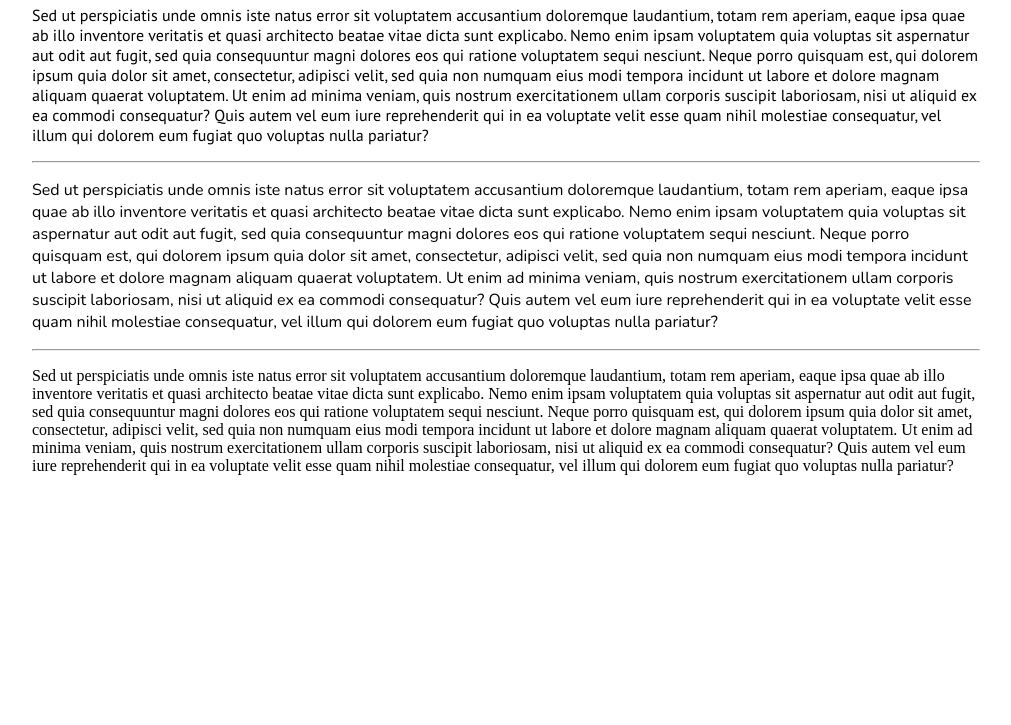
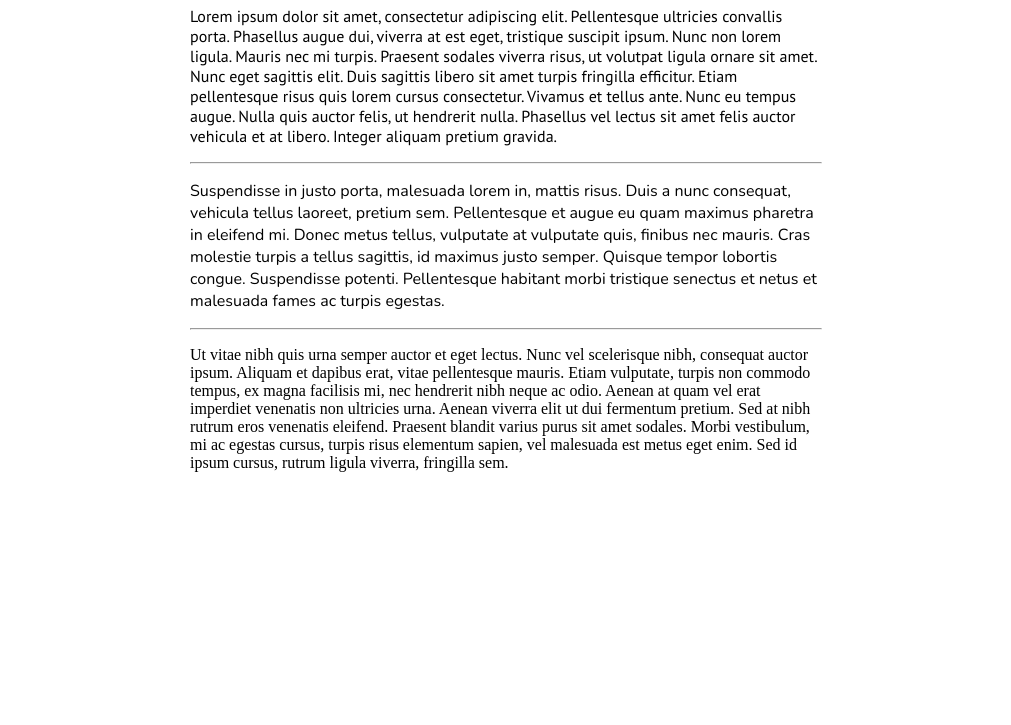
Before and after one commit to fredb77/Google-Fonts, a plain HTML site: page index.html in a window 1280 px wide. Shown: the part 75-800 px from the top of the page, without its empty margins (134-1145 px from the left). Drawn offline with nearby package versions, Linux system fonts and the light colour scheme.

Commit message:
Fixade lite

```diff
--- a/index.html
+++ b/index.html
@@ -4,7 +4,7 @@
     <meta charset="UTF-8">
     <meta name="viewport" content="width=device-width, initial-scale=1.0">
     <meta http-equiv="X-UA-Compatible" content="ie=edge">
-    <link href="https://fonts.googleapis.com/css?family=Nunito|PT+Sans|Signika&display=swap|
+    <link href="https://fonts.googleapis.com/css?family=Nunito|PT+Sans|Signika&display=swap|Modak|
                 fire-animation|outline|Shojumaru&effect=3d|fire-animation|outline" rel="stylesheet">
     <title>Google Fonts</title>
     <link rel="stylesheet" href="style.css">
@@ -13,36 +13,26 @@
     <div>
         <h1>Övning: Google Fonts</h1>
         <p class="p1">
-            Sed ut perspiciatis unde omnis iste natus error sit voluptatem accusantium doloremque laudantium, totam rem aperiam,
-            eaque ipsa quae ab illo inventore veritatis et quasi architecto beatae vitae dicta sunt explicabo. Nemo enim ipsam
-            voluptatem quia voluptas sit aspernatur aut odit aut fugit, sed quia consequuntur magni dolores eos qui ratione
-            voluptatem sequi nesciunt. Neque porro quisquam est, qui dolorem ipsum quia dolor sit amet, consectetur, adipisci
-            velit, sed quia non numquam eius modi tempora incidunt ut labore et dolore magnam aliquam quaerat voluptatem.
-            Ut enim ad minima veniam, quis nostrum exercitationem ullam corporis suscipit laboriosam, nisi ut aliquid ex ea commodi
-            consequatur? Quis autem vel eum iure reprehenderit qui in ea voluptate velit esse quam nihil molestiae consequatur, vel illum
-            qui dolorem eum fugiat quo voluptas nulla pariatur?
+            Lorem ipsum dolor sit amet, consectetur adipiscing elit. Pellentesque ultricies convallis porta. Phasellus augue dui,
+            viverra at est eget, tristique suscipit ipsum. Nunc non lorem ligula. Mauris nec mi turpis. Praesent sodales viverra risus,
+            ut volutpat ligula ornare sit amet. Nunc eget sagittis elit. Duis sagittis libero sit amet turpis fringilla efficitur.
+            Etiam pellentesque risus quis lorem cursus consectetur. Vivamus et tellus ante. Nunc eu tempus augue. Nulla quis auctor
+            felis, ut hendrerit nulla. Phasellus vel lectus sit amet felis auctor vehicula et at libero. Integer aliquam pretium gravida.
         </p>
         <hr>
         <p id="p2" class="font-effect-outline">
-            Sed ut perspiciatis unde omnis iste natus error sit voluptatem accusantium doloremque laudantium, totam rem aperiam,
-            eaque ipsa quae ab illo inventore veritatis et quasi architecto beatae vitae dicta sunt explicabo. Nemo enim ipsam
-            voluptatem quia voluptas sit aspernatur aut odit aut fugit, sed quia consequuntur magni dolores eos qui ratione
-            voluptatem sequi nesciunt. Neque porro quisquam est, qui dolorem ipsum quia dolor sit amet, consectetur, adipisci
-            velit, sed quia non numquam eius modi tempora incidunt ut labore et dolore magnam aliquam quaerat voluptatem.
-            Ut enim ad minima veniam, quis nostrum exercitationem ullam corporis suscipit laboriosam, nisi ut aliquid ex ea commodi
-            consequatur? Quis autem vel eum iure reprehenderit qui in ea voluptate velit esse quam nihil molestiae consequatur, vel illum
-            qui dolorem eum fugiat quo voluptas nulla pariatur?
+            Suspendisse in justo porta, malesuada lorem in, mattis risus. Duis a nunc consequat, vehicula tellus laoreet, pretium sem.
+            Pellentesque et augue eu quam maximus pharetra in eleifend mi. Donec metus tellus, vulputate at vulputate quis, finibus nec
+            mauris. Cras molestie turpis a tellus sagittis, id maximus justo semper. Quisque tempor lobortis congue. Suspendisse potenti.
+            Pellentesque habitant morbi tristique senectus et netus et malesuada fames ac turpis egestas.
         </p>
         <hr>
         <p id="3p" class="font-effect-fire-animation">
-            Sed ut perspiciatis unde omnis iste natus error sit voluptatem accusantium doloremque laudantium, totam rem aperiam,
-            eaque ipsa quae ab illo inventore veritatis et quasi architecto beatae vitae dicta sunt explicabo. Nemo enim ipsam
-            voluptatem quia voluptas sit aspernatur aut odit aut fugit, sed quia consequuntur magni dolores eos qui ratione
-            voluptatem sequi nesciunt. Neque porro quisquam est, qui dolorem ipsum quia dolor sit amet, consectetur, adipisci
-            velit, sed quia non numquam eius modi tempora incidunt ut labore et dolore magnam aliquam quaerat voluptatem.
-            Ut enim ad minima veniam, quis nostrum exercitationem ullam corporis suscipit laboriosam, nisi ut aliquid ex ea commodi
-            consequatur? Quis autem vel eum iure reprehenderit qui in ea voluptate velit esse quam nihil molestiae consequatur, vel illum
-            qui dolorem eum fugiat quo voluptas nulla pariatur?
+            Ut vitae nibh quis urna semper auctor et eget lectus. Nunc vel scelerisque nibh, consequat auctor ipsum. Aliquam et dapibus erat,
+            vitae pellentesque mauris. Etiam vulputate, turpis non commodo tempus, ex magna facilisis mi, nec hendrerit nibh neque ac odio.
+            Aenean at quam vel erat imperdiet venenatis non ultricies urna. Aenean viverra elit ut dui fermentum pretium. Sed at nibh rutrum
+            eros venenatis eleifend. Praesent blandit varius purus sit amet sodales. Morbi vestibulum, mi ac egestas cursus, turpis risus
+            elementum sapien, vel malesuada est metus eget enim. Sed id ipsum cursus, rutrum ligula viverra, fringilla sem.
         </p>
     </div>
 </body>
--- a/style.css
+++ b/style.css
@@ -1,7 +1,11 @@
 
 div {
     margin: auto;
-    width: 75%;
+    width: 50%;
+}
+
+h1 {
+    font-family: 'Modak', cursive;
 }
 
 .p1 {
```
